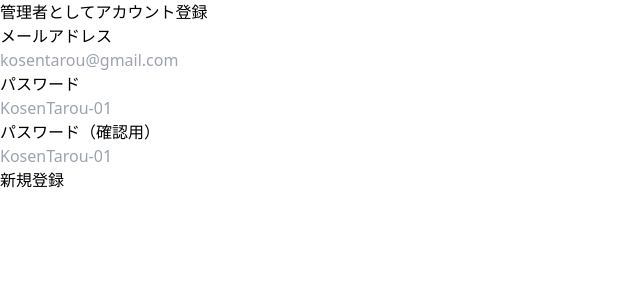
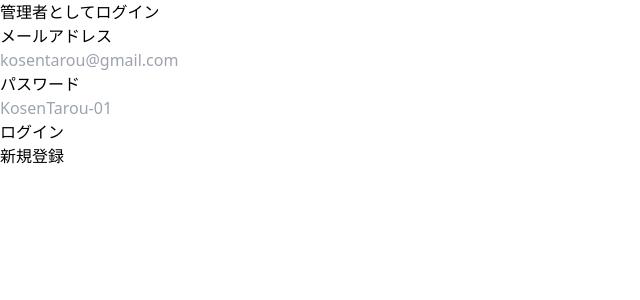
Before and after one commit to Naru9595/mugitya, a React (Vite) app in the folder cafe-order-manage/: page / in a window 1280 px wide. Shown: the top 300 px of the page, without its empty margins (0-640 px from the left). Built offline with nearby package versions, Linux system fonts and the light colour scheme.

Commit message:
ログインページの修正

```diff
--- a/cafe-order-manage/src/main.jsx
+++ b/cafe-order-manage/src/main.jsx
@@ -7,7 +7,7 @@ import ManageSignup from './manageSignup'
 
 createRoot(document.getElementById('root')).render(
   <StrictMode>
-    {/* <ManageSignin /> */}
-    <ManageSignup />
+    <ManageSignin />
+    {/* <ManageSignup /> */}
   </StrictMode>,
 )
--- a/cafe-order-manage/src/manageSignin.jsx
+++ b/cafe-order-manage/src/manageSignin.jsx
@@ -13,12 +13,6 @@ function ManageSignin(){
                         </div>
                         <div className="px-2 pb-2">
                             <div className="text-xs">パスワード</div>
-                            <div>
-                                <input type="password" placeholder="KosenTarou-01" className="w-full rounded border border-gray-500"/>
-                            </div>
-                        </div>
-                        <div className="px-2 pb-2">
-                            <div className="text-xs">パスワード（確認用）</div>
                             <div>
                                 <input type="password" placeholder="KosenTarou-01" className="w-full rounded border border-gray-500"/>
                             </div>
```
